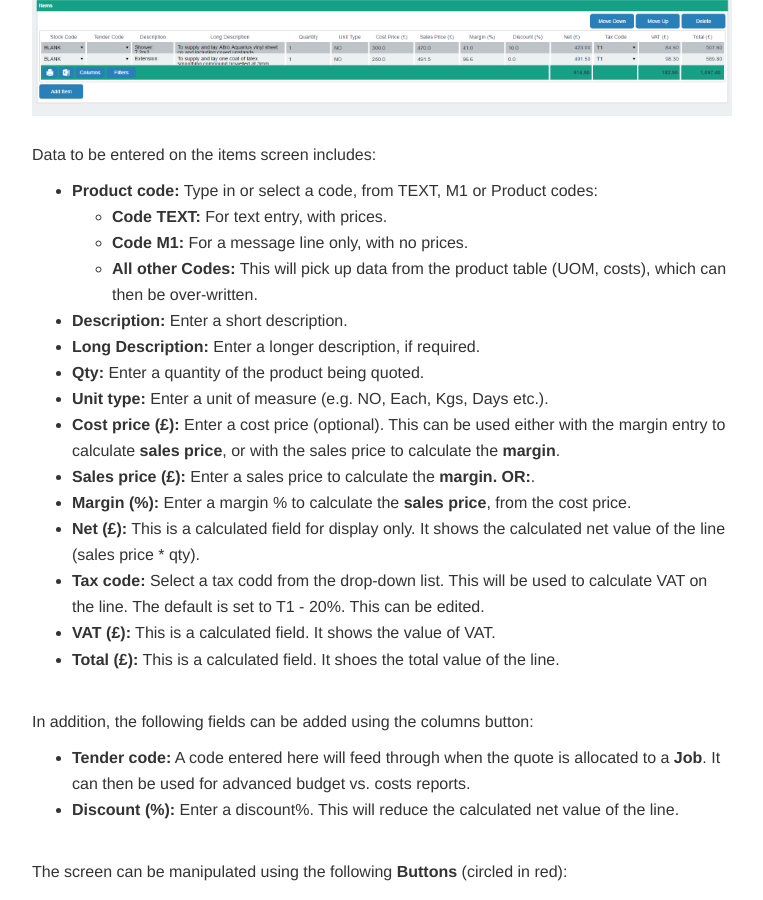
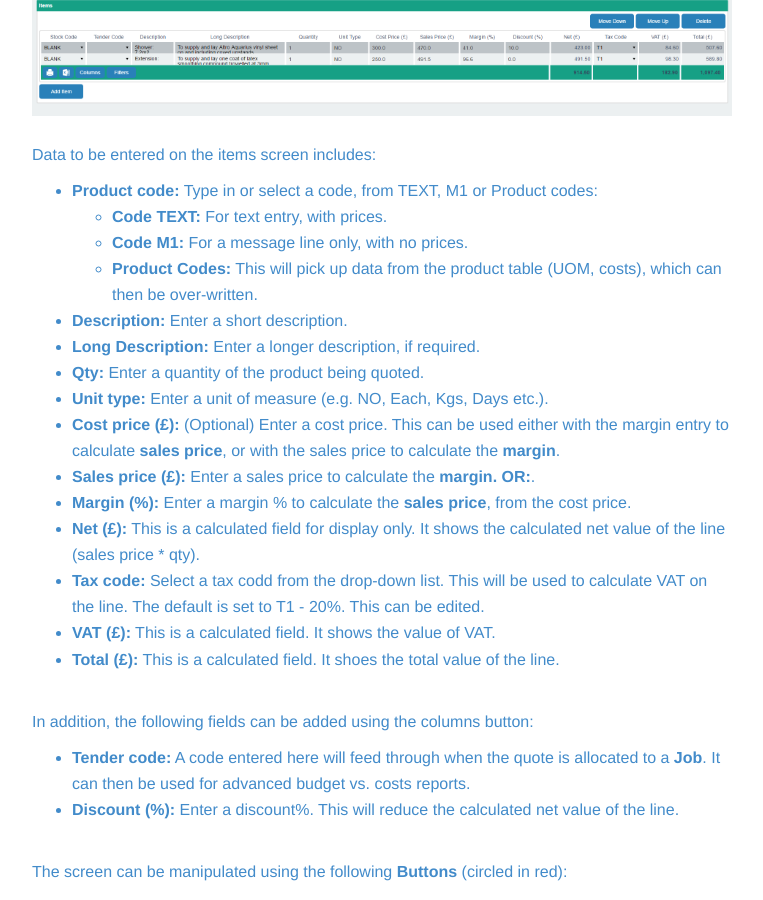
Before and after one commit to JNCSolutions/ConstructionManagerDocs, a Jekyll site: the page built from quotes.html, in a window 1280 px wide and 900 px high, scrolled down 2820 px. Shown: the whole window, without its empty margins (258-1021 px from the left). Built offline with Jekyll 4.4.1, drawn with Linux system fonts in a browser that asks for light colours; some of the changed text lies outside the part shown.

Commit message:
Update quotes.html

```diff
--- a/quotes.html
+++ b/quotes.html
@@ -33,7 +33,7 @@
 
     <p>
       <ul>
-        <li>Search for quotes on the list (see lists section).</li>
+        <li>Search for quotes on the list (<a href="manipulating-lists.html">see lists section).</li>
         <li>Create a new quote</li>
         <li>Edit existing quotes</li>
         <li>Delete quotes</li>
@@ -112,13 +112,13 @@
         <ul>
           <li><b>Code TEXT:</b>         For text entry, with prices. </li>
           <li><b>Code M1:</b>           For a message line only, with no prices.</li>
-          <li><b>All other Codes:</b>   This will pick up data from the product table (UOM, costs), which can then be over-written. </li>
+          <li><b>Product Codes:</b>     This will pick up data from the product table (UOM, costs), which can then be over-written. </li>
         </ul>
         <li><b>Description:</b>       Enter a short description.</li>
         <li><b>Long Description:</b>  Enter a longer description, if required.</li>
         <li><b>Qty:</b>               Enter a quantity of the product being quoted.</li>
         <li><b>Unit type:</b>         Enter a unit of measure (e.g. NO, Each, Kgs, Days etc.).</li>
-        <li><b>Cost price (£):</b>    Enter a cost price (optional). This can be used either with the margin entry to calculate <b>sales price</b>,
+        <li><b>Cost price (£):</b>    (Optional) Enter a cost price. This can be used either with the margin entry to calculate <b>sales price</b>,
                                       or with the sales price to calculate the <b>margin</b>.</li>
         <li><b>Sales price (£):</b>   Enter a sales price to calculate the <b>margin.  OR:</b>.</li>
         <li><b>Margin (%):</b>        Enter a margin % to calculate the <b>sales price</b>, from the cost price.</li>
```
Also changed, not shown: other parts of quotes.html (+1 -1 lines).
